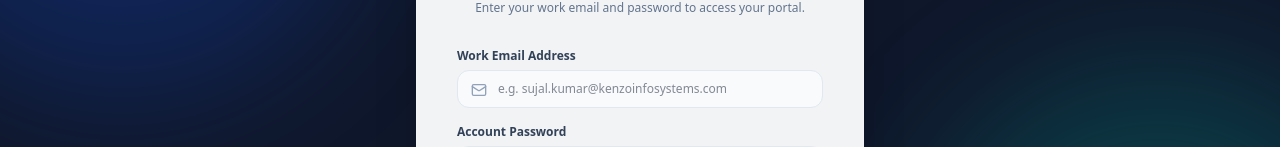
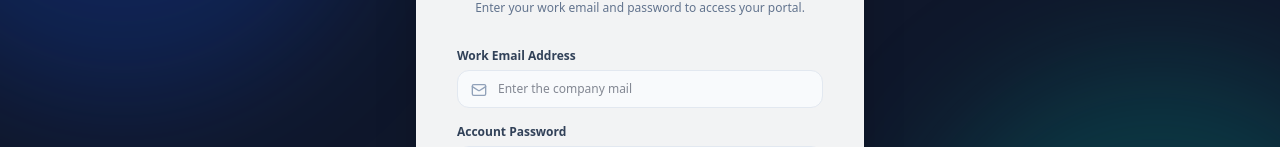
Before and after one commit to kenzoinfosystemDev001/Kenzo_kore_HRMS_2.0, a React (Vite) app: page / in a window 1280 px wide. Shown: the part 320-467 px from the top of the page. Built offline with nearby package versions, Linux system fonts and the light colour scheme.

Commit message:
style(auth): update work email input placeholder to 'Enter the company mail'

```diff
--- a/src/components/auth/LoginView.tsx
+++ b/src/components/auth/LoginView.tsx
@@ -90,7 +90,7 @@ export const LoginView: React.FC<LoginViewProps> = ({ onLoginSuccess }) => {
               <input
                 type="email"
                 required
-                placeholder="e.g. sujal.kumar@kenzoinfosystems.com"
+                placeholder="Enter the company mail"
                 value={email}
                 onChange={(e) => setEmail(e.target.value)}
                 className="w-full pl-10 pr-4 py-2.5 bg-slate-50 border border-slate-200 rounded-xl text-xs font-medium text-slate-900 focus:outline-none focus:border-[#0060ac] focus:bg-white transition-all"
--- a/src/components/views/EmployeesView.tsx
+++ b/src/components/views/EmployeesView.tsx
@@ -521,7 +521,7 @@ export const EmployeesView: React.FC<EmployeesViewProps> = ({
                   <input
                     type="email"
                     required
-                    placeholder="jordan.m@kenzoinfosystems.com"
+                    placeholder="Enter the company mail"
                     value={newForm.email}
                     onChange={(e) => setNewForm({ ...newForm, email: e.target.value })}
                     className="w-full px-3 py-2 border border-[#e2e8f0] rounded-lg focus:outline-none focus:border-[#0060ac]"
```
